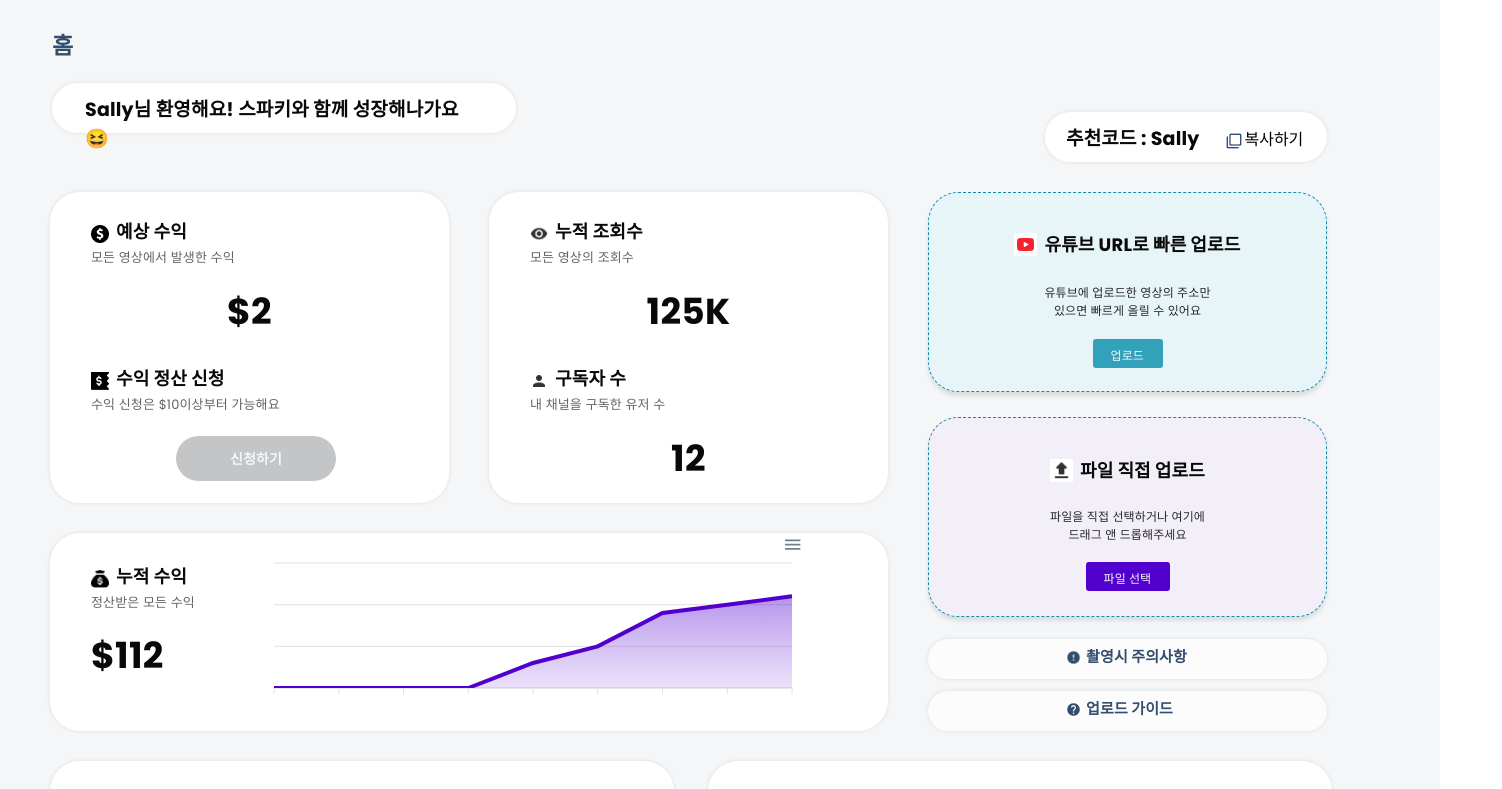
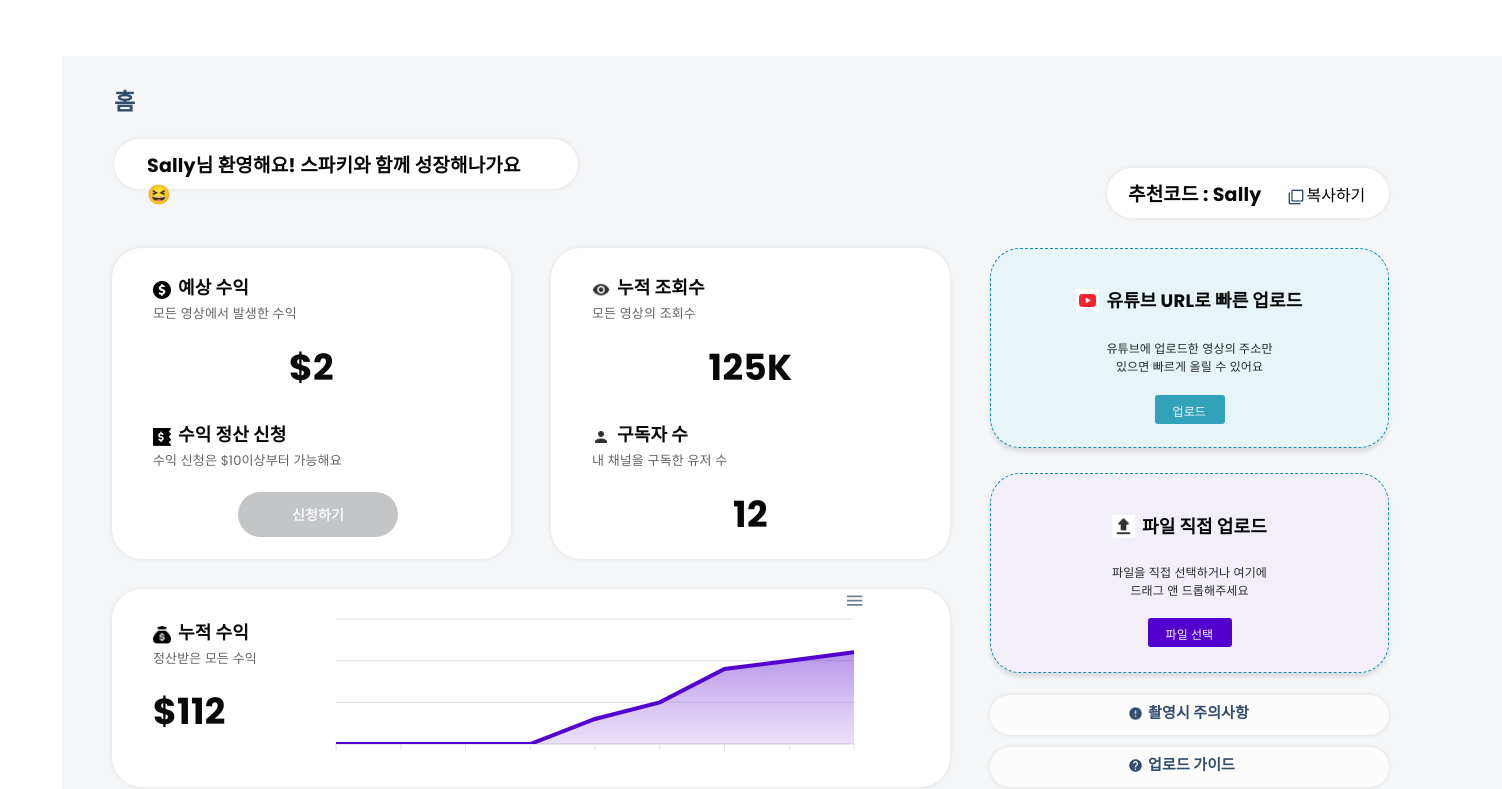
Before and after one commit to lazyyuns/mainpage_, a React (Create React App) app in the folder Desktop/react-app/mainpage/: page / in a window 1280 px wide. Shown: the top 789 px of the page, 1502 px wide, since content can reach past the window. Built offline with nearby package versions, Linux system fonts and the light colour scheme.

Commit message:
파일업로드 버튼 구현

```diff
--- a/Desktop/react-app/mainpage/src/App.css
+++ b/Desktop/react-app/mainpage/src/App.css
@@ -3,6 +3,7 @@
 .App {
   font-family: 'Poppins', sans-serif;
   font-family: 'Roboto', sans-serif;
+
 }
 
 .Home-box {
--- a/Desktop/react-app/mainpage/src/App.js
+++ b/Desktop/react-app/mainpage/src/App.js
@@ -1,12 +1,20 @@
 import './App.css';
-import { useState } from 'react';
 import Home from './Components/Home';
 import React from 'react';
 
 function App() {
+  const divStyle ={
+    width: 62,
+height: 1186,
+flexShrink: 0,
+background: "#FFF",
+  }
   return (
     <div className="App">
+      <div style={{display: 'flex', flexDirections : 'row'}}>
+     <div style={divStyle}></div>
       <Home />
+      </div>
     </div>
   );
 }
--- a/Desktop/react-app/mainpage/src/Components/Application.jsx
+++ b/Desktop/react-app/mainpage/src/Components/Application.jsx
@@ -26,9 +26,9 @@ const divStyle = {
 
 const Application = () => {
   return (
-    <div style={divStyle}>
+    <button style={divStyle}>
       <span style={spanStyle}>신청하기</span>
-    </div>
+    </button>
   );
 };
 
--- a/Desktop/react-app/mainpage/src/Components/Button.jsx
+++ b/Desktop/react-app/mainpage/src/Components/Button.jsx
@@ -1,6 +1,7 @@
 import React from 'react';
 
-const Button = ({ color, text ,width }) => {
+const Button = ({ color, text ,width, onChange }) => {
+
   const divStyle = {
     display: 'inline-flex',
     padding: "7px 18px",
@@ -22,10 +23,14 @@ const Button = ({ color, text ,width }) => {
     lineHeight: 'normal',
     letterSpacing: 0.12,
   };
+  const onClick = () => {
+    console.log('Not an accessible button');
+  };
   return (
-    <div style={divStyle}>
+    <label style={divStyle}>
+      <input type="file" style={{ display: "none" }} onChange={onChange} />
       <span style={spanStyle}>{text}</span>
-    </div>
+    </label>
   );
 };
 
--- a/Desktop/react-app/mainpage/src/Components/Code_recommand.jsx
+++ b/Desktop/react-app/mainpage/src/Components/Code_recommand.jsx
@@ -3,8 +3,10 @@ const Code_recommand = (props) => {
     <div className="추천코드">
       <div>
         <span className="추천코드-text">추천코드 : {props.name}</span>{' '}
-        <img src="filter_none.png" className="복사사진" />
+        <button>        <img src="filter_none.png" className="복사사진" />
         <span>복사하기</span>
+        </button>
+
       </div>
     </div>
   );
--- a/Desktop/react-app/mainpage/src/Components/Home.jsx
+++ b/Desktop/react-app/mainpage/src/Components/Home.jsx
@@ -1,20 +1,27 @@
-import Welcome from './Welcome';
-import Code_recommand from './Code_recommand';
-import Earn from './Earn';
-import Views from './Views';
-import Profitsum from './Profitsum';
+
 import Frame1 from './Frame1';
 import Frame2 from './Frame2';
 import Frame3 from './Frame3'
 
+
+
 const Home = () => {
+  const divStyle ={
+    width: 1378,
+    height: 56,
+    flexShrink: 0,
+  }
   return (
+    <div>
+      <div style={divStyle}></div>
     <div className="Home-box">
       <span className="홈">홈</span>
       <Frame1 />
       <Frame2 />
       <Frame3/>
     </div>
+
+    </div>
   );
 };
 
--- a/Desktop/react-app/mainpage/src/Components/Text2.jsx
+++ /dev/null
@@ -1,18 +0,0 @@
-import React from 'react';
-
-const Text2 = ({ text }) => {
-  const spanStyle = {
-    color: '#292929',
-    textAlign: 'center',
-    fontSize: 12,
-    fontFamily: 'Poppins',
-    fontstyle: 'normal',
-    fontWeight: 500,
-    lineHeight: 18,
-    letterSpacing: 0.12,
-
-  };
-  return <span style={spanStyle}>{text}</span>;
-};
-
-export default Text2;
--- a/Desktop/react-app/mainpage/src/Components/Title2.jsx
+++ /dev/null
@@ -1,27 +0,0 @@
-import React from 'react';
-
-const Title2 = ({ img, text }) => {
-  const imgStyle = {
-    width: 23,
-    height: 23,
-    flexShrink: 0,
-  };
-  const spanStyle = {
-    color: 'var(--lm-main-text, #090909)',
-    fontSize: 18,
-    fontFamily: 'Poppins',
-    fontStyle: 'normal',
-    fontWeight: 700,
-    lineHeight: 'normal',
-    letterSpacing: 0.18,
-    marginLeft: 7,
-  };
-  return (
-    <div style={{ display: 'inline-flex', marginTop: '37px' }}>
-      <img src={img} style={imgStyle} />
-      <span style={spanStyle}>{text}</span>
-    </div>
-  );
-};
-
-export default Title2;
--- a/Desktop/react-app/mainpage/src/Components/VideoUpload.jsx
+++ b/Desktop/react-app/mainpage/src/Components/VideoUpload.jsx
@@ -1,7 +1,7 @@
 import React from 'react';
 import Box2 from './Box2';
+import Button from './Button';
 
-import Button from './Button';
 
 const VideoUploade = () => {
   const imgStyle = {
--- a/Desktop/react-app/mainpage/src/Components/Views.jsx
+++ b/Desktop/react-app/mainpage/src/Components/Views.jsx
@@ -1,9 +1,7 @@
 import React from 'react';
 import Title from './Title';
 import Count from './Count';
-import styled from 'styled-components';
 import Box from './Box';
-import Application from './Application';
 
 const Views = () => {
   return (
```
